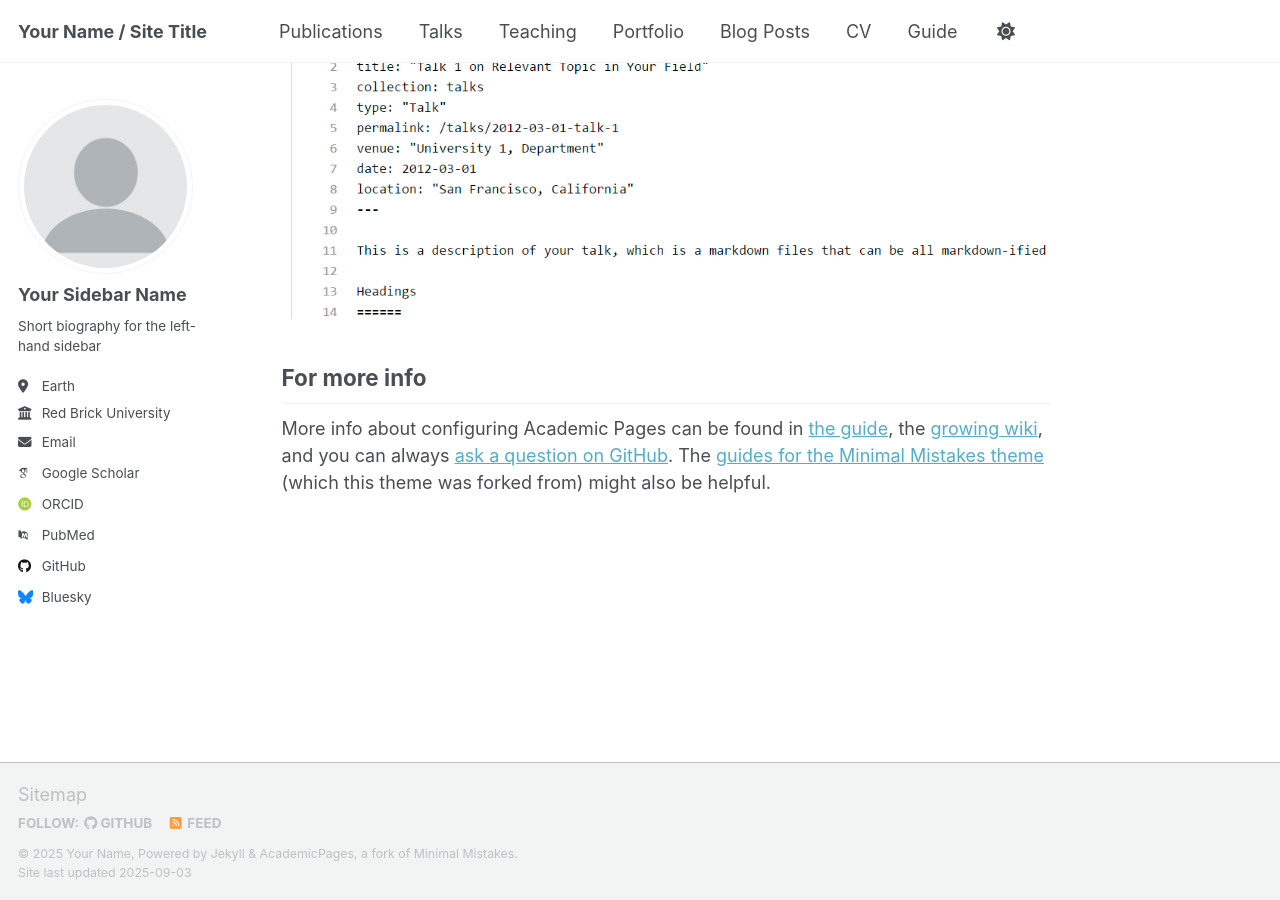
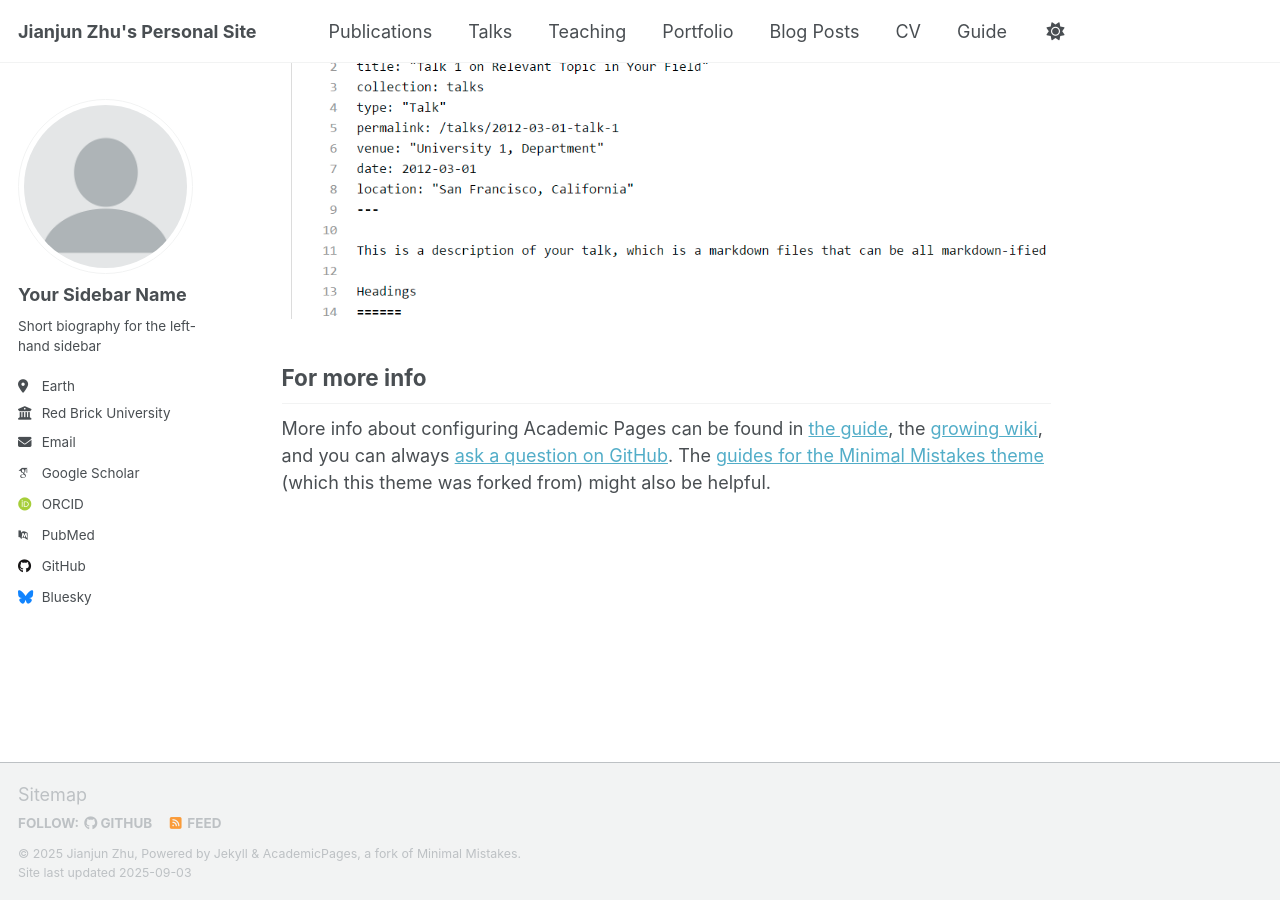
Before and after one commit to JianjunZhu/JianjunZhu.github.io, a Jekyll site: the page built from _pages/about.md, in a window 1280 px wide and 900 px high, scrolled down 2880 px. Built offline with Jekyll 4.4.1, drawn with Linux system fonts in a browser that asks for light colours; some web fonts are replaced; a script that is not in the unit is left out.

Commit message:
Update _config.yml

```diff
--- a/_config.yml
+++ b/_config.yml
@@ -9,9 +9,9 @@
 # Basic Site Settings
 locale                   : "en-US"
 site_theme               : "default" # Currently available options are "default", "air"
-title                    : "Your Name / Site Title"
+title                    : "Jianjun Zhu's Personal Site"
 title_separator          : "-"
-name                     : &name "Your Name"
+name                     : &name "Jianjun Zhu"
 description              : &description "personal description"
 url                      : https://academicpages.github.io # the base hostname & protocol for your site e.g. "https://[your GitHub username].github.io" or if you already have some other page hosted on Github then use "https://[your GitHub username].github.io/[Your Repo Name]"
 baseurl                  : "" # the subpath of your site, e.g. "/blog"
```
